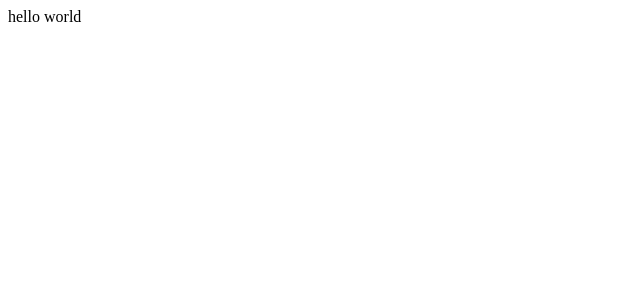
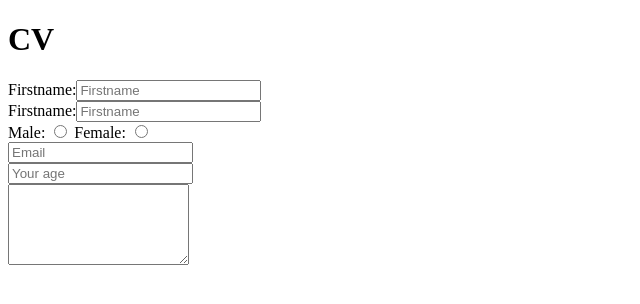
Before and after one commit to FelixWD/felixwd.github.io, a plain HTML site: page index.html in a window 1280 px wide. Shown: the whole page, without its empty margins (0-640 px from the left). Drawn offline with Linux system fonts and the light colour scheme.

Commit message:
added forms

```diff
--- a/index.html
+++ b/index.html
@@ -1 +1,35 @@
-hello world
+<!DOCTYPE html>
+<html lang="en">
+<head>
+    <meta charset="UTF-8">
+    <meta name="viewport" content="width=device-width, initial-scale=1.0">
+    <title>CV</title>
+</head>
+<body>
+    <h1>CV</h1>
+    <div>
+        <form>
+            <div>
+                <label for="Firstname">Firstname:</label><input name="firstname" type="text" placeholder="Firstname">
+            </div>
+            <div>
+                <label for="Firstname">Firstname:</label><input name="firstname" type="text" placeholder="Firstname">
+            </div>
+            <div>
+                <label>Male</label>: <input name="gender" input type="radio" value="male">
+                <label>Female</label>: <input name="gender" input type="radio" value="female">
+            </div>
+            <div>
+                <input type="email" name="email" placeholder="Email">
+            </div>
+            <div>
+               <input placeholder="Your age" type="number">
+            </div>
+            <div>
+               <textarea cols="20" rows="5" name="description" placeholder="Description">
+               </textarea>
+            </div>
+        </form>
+    </div>
+</body>
+</html>
```
